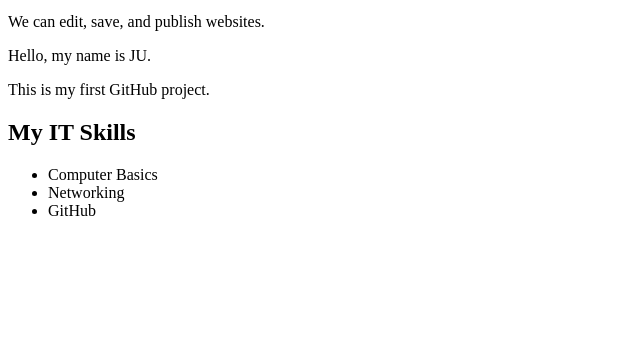
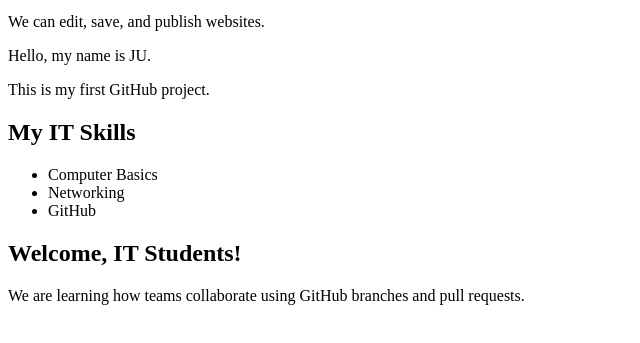
Before and after one commit to JollyMerrimack/test1, a plain HTML site: page index.html in a window 1280 px wide. Shown: the part 101-444 px from the top of the page, without its empty margins (0-640 px from the left). Drawn offline with Linux system fonts and the light colour scheme.

Commit message:
Add welcome message for IT students

```diff
--- a/index.html
+++ b/index.html
@@ -16,5 +16,10 @@
     <li>Networking</li>
     <li>GitHub</li>
   </ul>
+
+<h2>Welcome, IT Students!</h2>
+<p>We are learning how teams collaborate
+using GitHub branches and pull requests.</p>
+
 </body>
 </html>
```
